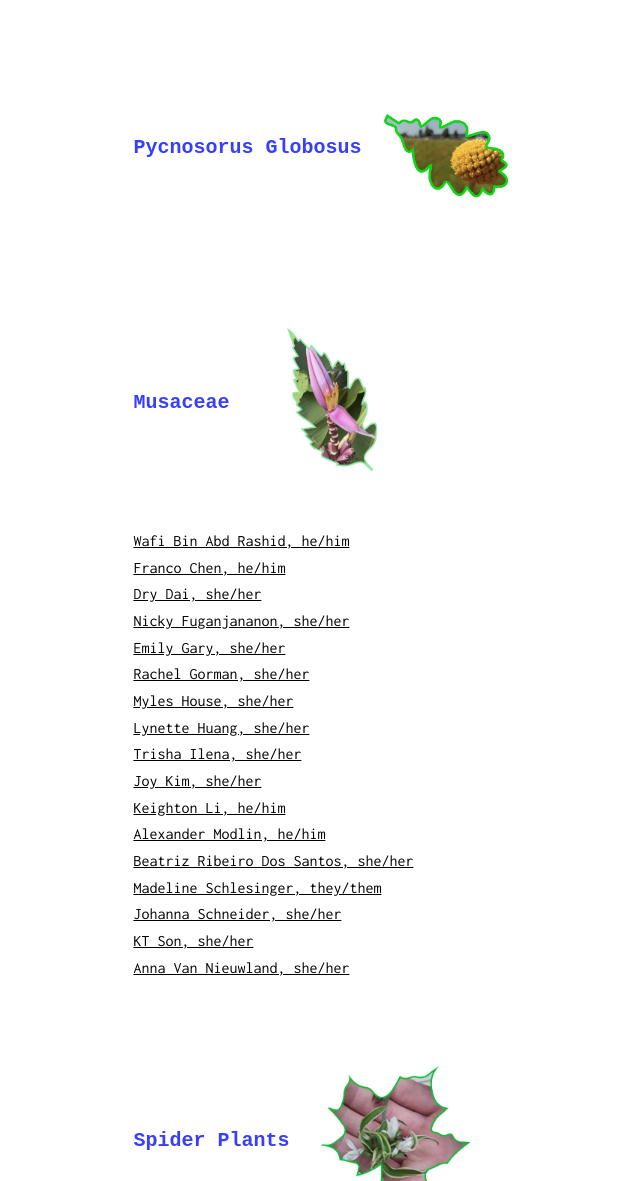
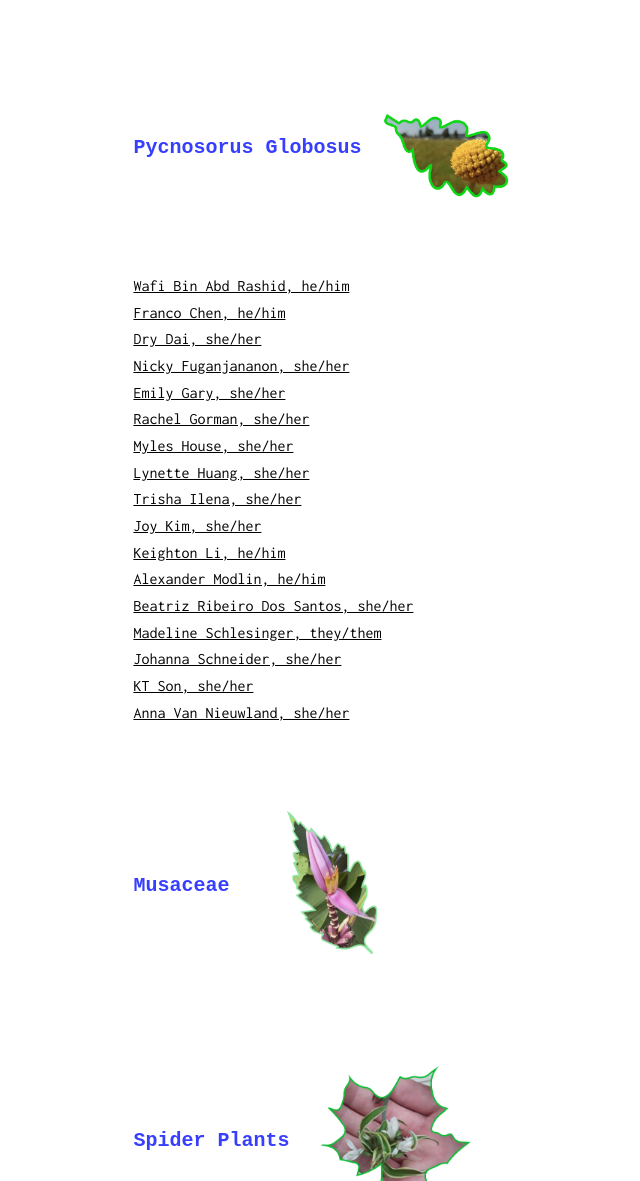
Before and after one commit to elizabethslash/critical-computation-2021, a plain HTML site: page people/index.html in a window 1280 px wide. Shown: the part 1764-2945 px from the top of the page, without its empty margins (278-918 px from the left). Drawn offline with Linux system fonts and the light colour scheme; a web font is replaced by a local one.

Commit message:
moved people section to the right place

```diff
--- a/people/index.html
+++ b/people/index.html
@@ -151,24 +151,25 @@
             /></span>
           </h1>
         </div>
-        <!-- <ul class="bullet people">
-          <li><a href="https://cclab-portfolio-ziyan.glitch.me/">Ziyan Cai, she/her</a></li>
-          <li><a href="https://norio-cclab.glitch.me/">Norio Chan, he/him</a></li>
-          <li><a href="https://cc-lab-scarlett.glitch.me/">Yufei(Scarlett) Chen, she/her</a></li>
-          <li><a href="https://cclab-jessiechenzy.glitch.me/">Zhiyue(Jessie) Chen, she/her</a></li>
-          <li><a href="https://cc-lab-k.glitch.me/">Meng(Kay) Deng, she/her</a></li>
-          <li><a href="https://cclab-protfolio-yibofu.glitch.me/">Yibo(Bob) Fu, he/him</a></li>
-          <li><a href="https://cclab-portfolio-momogao.glitch.me/">Yumeng(Momo) Gao, she/her</a></li>
-          <li><a href="https://universal-fast-porpoise.glitch.me/">Lu Jia, she/her</a></li>
-          <li><a href="https://cc-lab-minghuiju-portfo.glitch.me/">Minghui(Jason) Ju</a></li>
-          <li><a href="https://cclab-portfolio-ankong.glitch.me/">An Kong, she/her</a></li>
-          <li><a href="https://cclab-portfolio-alienq88.glitch.me/">Wenwen(Erin) Qiu, she/her</a></li>
-          <li><a href="https://cc-portfolio-nishra.glitch.me/">Nishra Ranpura, she/her</a></li>
-          <li><a href="https://cclab-sarita.glitch.me/">Yingying(Sarita) Sun, she/her</a></li>
-          <li><a href="https://kyle-xiao-cc-lab.glitch.me">Qiao(Kyle) Xiao, she/her</a></li>
-          <li><a href="https://cclab-portfolio-haoshu.glitch.me/">Haoshu Yang, he/him</a></li>
-          <li><a href="https://cclab-portfolio-yao.glitch.me/">Yao Xiao, she/her</a></li>
-        </ul> -->
+        <ul class="bullet people">
+          <li><a href="https://wafi-abd.glitch.me/p1.html">Wafi Bin Abd Rashid, he/him</a></li>
+          <li><a href="https://forgetful-corner.glitch.me/p1.html">Franco Chen, he/him</a></li>
+          <li><a href="https://cclab-portfolio-dry.glitch.me/p1.html">Dry Dai, she/her</a></li>
+          <li><a href="https://nicky-fuganjananon-port.glitch.me/p1.html">Nicky Fuganjananon, she/her</a></li>
+          <li><a href="https://critical-comp-garye636.glitch.me/p1.html">Emily Gary, she/her</a></li>
+          <li><a href="https://cclab-portfolio-rachel-gorman.glitch.me/p1.html">Rachel Gorman, she/her</a></li>
+          <li><a href="https://cclab-porfolio-myles-house.glitch.me/p1.html">Myles House, she/her</a></li>
+          <li><a href="https://cclab-portlio-lynette.glitch.me/p1.html">Lynette Huang, she/her</a></li>
+          <li><a href="https://cclab-portfolio-tricia.glitch.me/p1.html">Trisha Ilena, she/her</a></li>
+          <li><a href="https://cclab-portfolio-joykim.glitch.me/p1.html">Joy Kim, she/her</a></li>
+          <li><a href="https://cc-portfolio-keighton.glitch.me/p1.html">Keighton Li, he/him</a></li>
+          <li><a href="https://ccportfolio-alexandermodlin.glitch.me/p1.html">Alexander Modlin, he/him</a></li>
+          <li><a href="https://b3aribeiro.glitch.me/p1.html">Beatriz Ribeiro Dos Santos, she/her</a></li>
+          <li><a href="https://berry-faithful-petalite.glitch.me">Madeline Schlesinger, they/them</a></li>
+          <li><a href="https://cc-portfolio-johanna.glitch.me/p1.html">Johanna Schneider, she/her</a></li>
+          <li><a href="https://cclab-kt.glitch.me/p1.html">KT Son, she/her</a></li>
+          <li><a href="https://cclab-portfolio-anna.glitch.me/p1.html">Anna Van Nieuwland, she/her</a></li>
+        </ul>
 
         <div class="block" id="section4">
           <h1>
@@ -177,7 +178,7 @@
             /></span>
           </h1>
         </div>
-        <ul class="bullet people">
+        <!--<ul class="bullet people">
           <li><a href="https://wafi-abd.glitch.me/p1.html/">Wafi Bin Abd Rashid, he/him</a></li>
           <li><a href="https://forgetful-corner.glitch.me/p1.html/">Franco Chen, he/him</a></li>
           <li><a href="https://cclab-portfolio-dry.glitch.me/p1.html/">Dry Dai, she/her</a></li>
@@ -195,7 +196,7 @@
           <li><a href="https://cc-portfolio-johanna.glitch.me/p1.html/">Johanna Schneider, she/her</a></li>
           <li><a href="https://cclab-kt.glitch.me/p1.html/">KT Son, she/her</a></li>
           <li><a href="https://cclab-portfolio-anna.glitch.me/p1.html/">Anna Van Nieuwland, she/her</a></li>
-        </ul>
+        </ul> -->
         <div class="block" id="section5">
           <h1>
             Spider Plants
```
